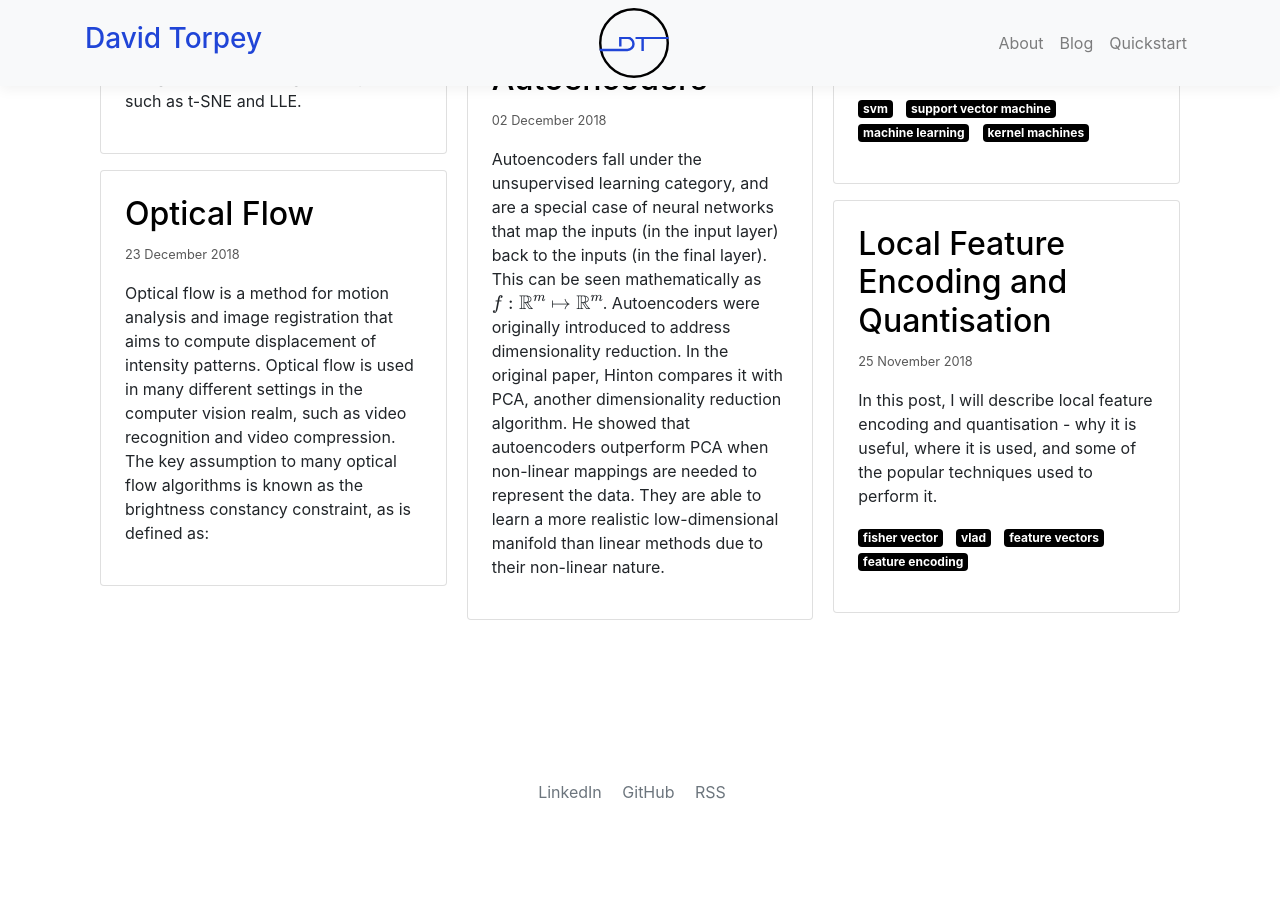
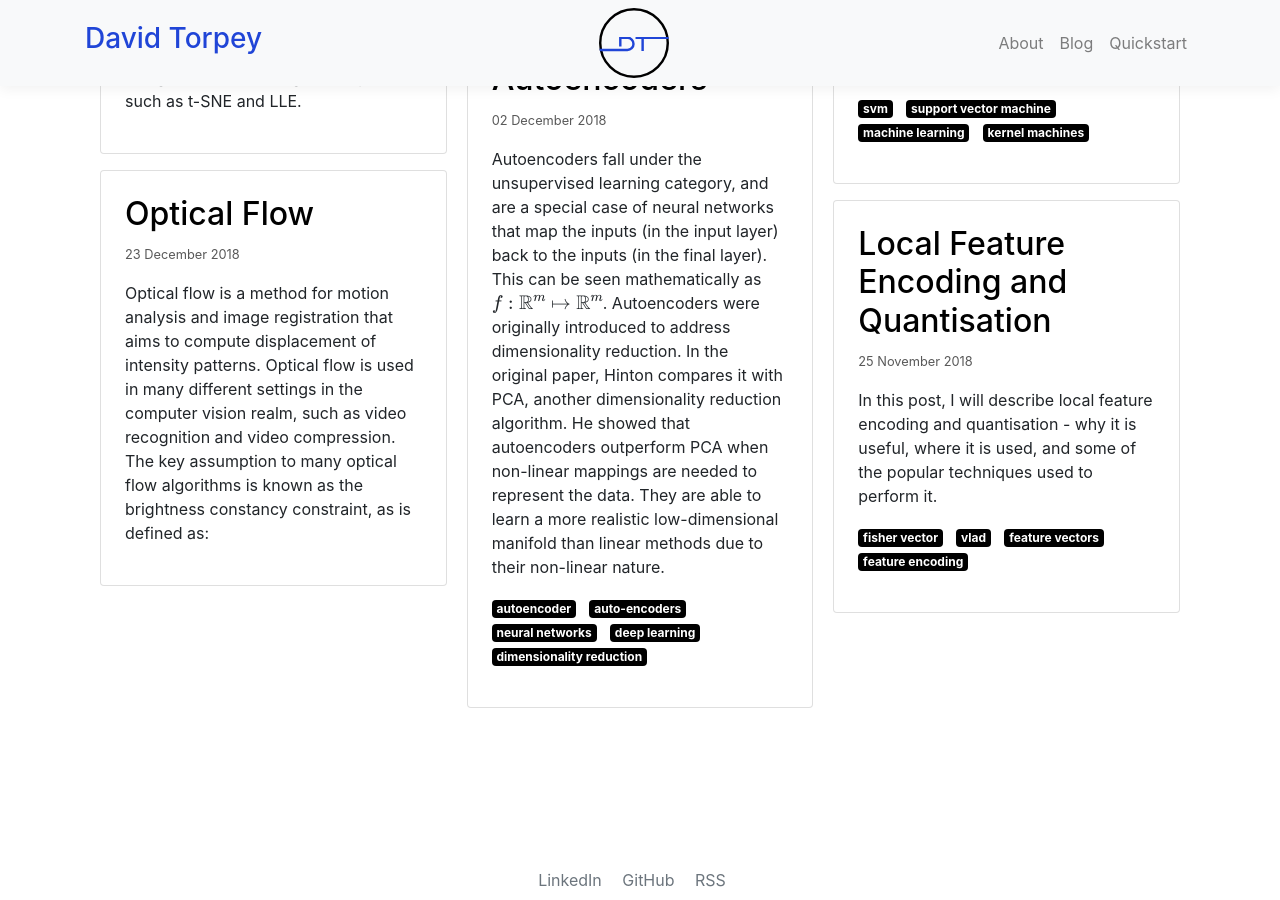
Before and after one commit to DavidTorpey/davidtorpey.github.io, a Jekyll site: the page built from index.md, in a window 1280 px wide and 900 px high, scrolled down 920 px. Built offline with Jekyll 4.4.1, drawn with Linux system fonts in a browser that asks for light colours; nearby versions of some CDN libraries; formulas are drawn with MathJax 3; before the commit the page ends 1732 px from its top, so only the background shows below that.

Commit message:
Update 2018-12-02-auto-encoders.markdown

```diff
--- a/_posts/2018-12-02-auto-encoders.markdown
+++ b/_posts/2018-12-02-auto-encoders.markdown
@@ -4,6 +4,7 @@ title:  "Autoencoders"
 date:   2018-12-02 21:55:55 +0200
 math: true
 mathjax: true
+tags: [autoencoder, auto-encoders, neural networks, deep learning, dimensionality reduction]
 ---
 
 Autoencoders fall under the unsupervised learning category, and are a special case of neural networks that map the inputs (in the input layer) back to the inputs (in the final layer). This can be seen mathematically as $$ f : \mathbb{R}^m \mapsto \mathbb{R}^m $$. Autoencoders were originally introduced to address dimensionality reduction. In the original paper, Hinton compares it with PCA, another dimensionality reduction algorithm. He showed that autoencoders outperform PCA when non-linear mappings are needed to represent the data. They are able to learn a more realistic low-dimensional manifold than linear methods due to their non-linear nature.
```
